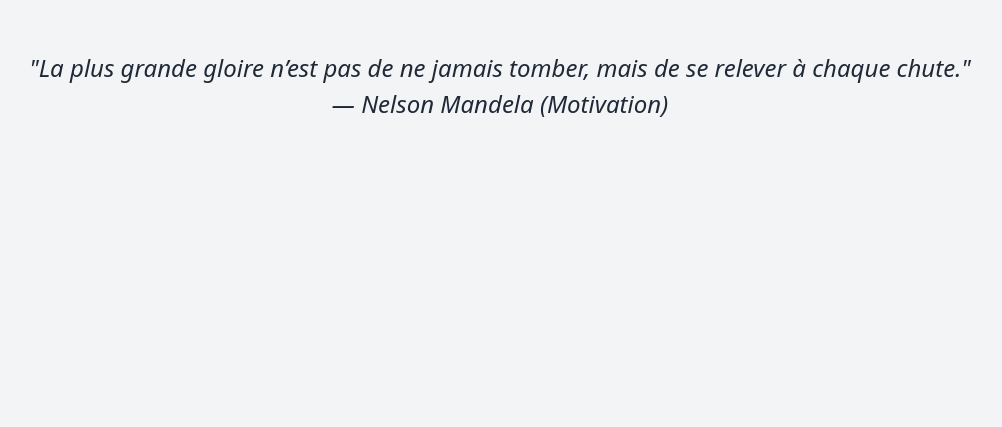
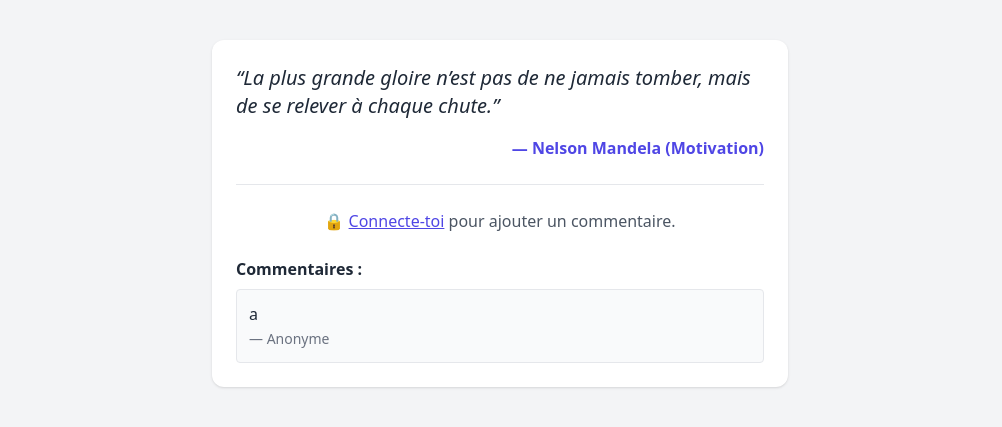
Before and after one commit to rajaonera/citation-generator, a Django app: template citations/templates/citations/aleatoire.html in a window 1280 px wide. Shown: the part 56-483 px from the top of the page, without its empty margins (140-1142 px from the left). Run offline with Django 5.2, Linux system fonts and the light colour scheme; the template is opened without the code that fills it: values that come from a table or form of the project are taken from there, others are empty; data comes from the database, SQL or seed files in the repository; both versions use the stored data as it was after the commit; parts of the project's set-up code (start-up, migrations or seed data) failed here and were passed over; some libraries are stand-ins or nearby versions.

Commit message:
commentaire

```diff
--- a/citations/models/__init__.py
+++ b/citations/models/__init__.py
@@ -1,3 +1,4 @@
 from .auteur import Auteur
 from .citation import Citation
 from .theme import Theme
+from .commentaire import  Commentaire
--- a/citations/models/commentaire.py
+++ b/citations/models/commentaire.py
@@ -1,11 +1,14 @@
 from django.db import models
-from .auteur import Auteur
-from .theme import Theme
+from . import Citation
+from django.contrib.auth.models import User
 
-class Citation(models.Model):
-    auteur = models.ForeignKey(Auteur, on_delete=models.CASCADE)
-    theme = models.ForeignKey(Theme, on_delete=models.CASCADE)
-    citation = models.TextField()
+class Commentaire(models.Model):
+    user = models.ForeignKey(User, on_delete=models.CASCADE, null=True, blank=True)
+    citation = models.ForeignKey(Citation, on_delete=models.CASCADE)
+    contenue = models.TextField()
 
     def __str__(self):
-        return f'"{self.citation}" - {self.auteur.nom}'
+        return f'"{self.citation.citation}" - {self.user.email} - {self.contenue}'
+@property
+def auteur_nom(self):
+    return self.user.username if self.user else "Anonyme"
--- a/citations/templates/citations/aleatoire.html
+++ b/citations/templates/citations/aleatoire.html
@@ -1,12 +1,53 @@
 {% extends "citations/base.html" %}
 
 {% block content %}
-  <div style="text-align:center; margin-top: 50px;">
+  <div class="max-w-xl mx-auto mt-10 bg-white p-6 rounded-xl shadow">
     {% if citation %}
-      <blockquote style="font-size: 1.5em; font-style: italic;">
-        "{{ citation.citation }}"
-        <footer>— {{ citation.auteur.nom }} ({{ citation.theme.name }})</footer>
+      <blockquote class="text-xl italic text-gray-800 mb-4">
+        “{{ citation.citation }}”
       </blockquote>
+      <p class="text-right font-semibold text-indigo-600 mb-6">
+        — {{ citation.auteur.nom }} ({{ citation.theme.name }})
+      </p>
+
+      <hr class="my-4">
+      {% if user.is_authenticated %}
+        <h3 class="text-lg font-bold mb-2">Ajouter un commentaire</h3>
+        <form method="post">
+          {% csrf_token %}
+          {{ form.as_p }}
+          <button type="submit" class="mt-2 bg-indigo-600 text-white px-4 py-2 rounded hover:bg-indigo-700">
+            Ajouter
+          </button>
+        </form>
+      {% else %}
+        <p class="text-center mt-6 text-gray-600">
+          🔒 <a href="{% url 'login' %}" class="text-indigo-600 underline">Connecte-toi</a> pour ajouter un commentaire.
+        </p>
+      {% endif %}
+
+      {% if commentaires %}
+        <h4 class="mt-6 font-semibold">Commentaires :</h4>
+       <ul class="mt-2 space-y-2">
+        {% for c in commentaires %}
+          <li class="p-3 border rounded bg-gray-50">
+            {{ c.contenue }}<br>
+            <span class="text-sm text-gray-500">
+              —
+              {% if c.user %}
+                {{ c.user.username }}
+              {% else %}
+                Anonyme
+              {% endif %}
+            </span>
+          </li>
+        {% empty %}
+          <li>Aucun commentaire pour cette citation.</li>
+        {% endfor %}
+      </ul>
+
+      {% endif %}
+
     {% else %}
       <p>Aucune citation disponible.</p>
     {% endif %}
--- a/citations/urls.py
+++ b/citations/urls.py
@@ -1,9 +1,10 @@
 from django.urls import path
-from .views import citation_aleatoire,ajouter_citation,ajouter_theme,ajouter_auteur
+from .views import citation_aleatoire, ajouter_citation, ajouter_theme, ajouter_auteur
 
 urlpatterns = [
     path('', citation_aleatoire, name='citation_aleatoire'),
     path('ajouter/citation', ajouter_citation, name='ajouter_citation'),
     path('ajouter/theme', ajouter_theme, name='ajouter_theme'),
     path('ajouter/auteur', ajouter_auteur, name='ajouter_auteur'),
+    path('login', login, name='login'),
 ]
--- a/config/urls.py
+++ b/config/urls.py
@@ -20,4 +20,5 @@ from django.urls import path,include
 urlpatterns = [
     path('admin/', admin.site.urls),
     path('', include('citations.urls')),
-]
+    path('accounts/', include('django.contrib.auth.urls')),
+ ]
```
Also changed, not shown: citations/forms.py (+13 -1 lines), citations/templates/citations/login.html (added, +24 -0 lines), citations/views.py (+38 -6 lines), citations/migrations/0002_commentaire.py (added), db.sqlite3.
